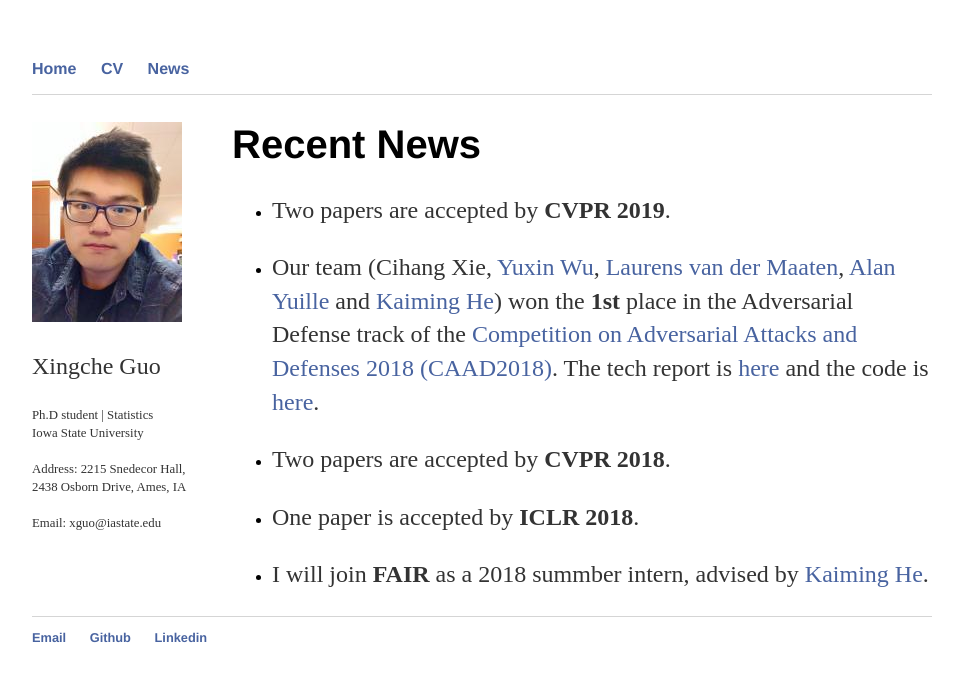
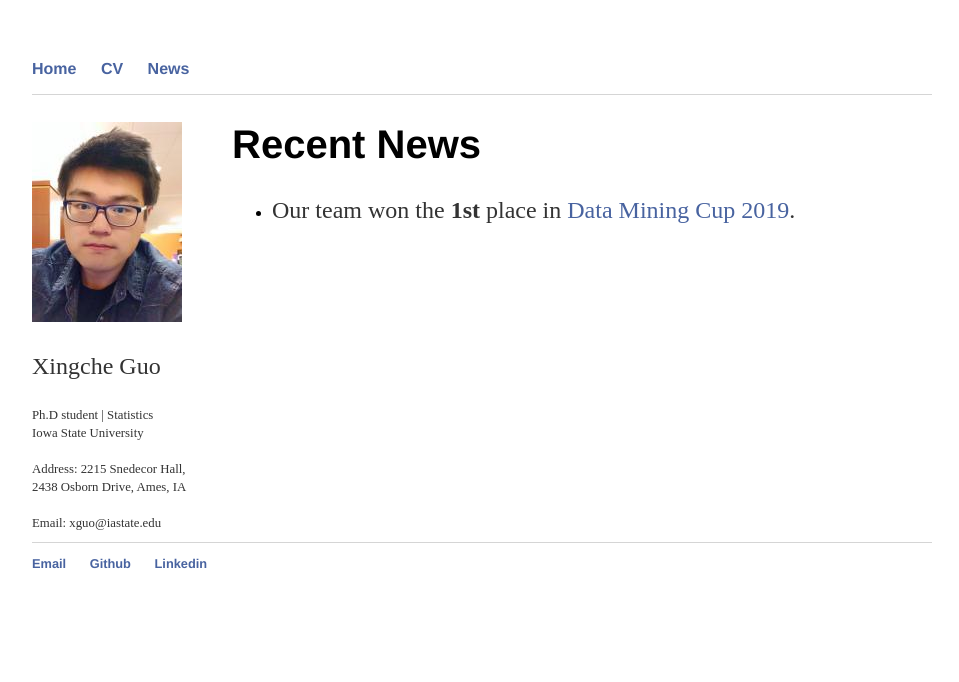
Before and after one commit to xingcheg/xingcheg.github.io, a Jekyll site: the page built from news/index.html, in a window 1280 px wide. Shown: the top 682 px of the page, without its empty margins (158-1117 px from the left). Built offline with Jekyll 4.4.1, drawn with Linux system fonts in a browser that asks for light colours.

Commit message:
Update index.html

```diff
--- a/news/index.html
+++ b/news/index.html
@@ -5,9 +5,7 @@ title: Recent News
 	<h1> Recent News </h1>
 
 <ul>
-  <li><p>Two papers are accepted by <b>CVPR 2019</b>.</p></li>
-  <li><p>Our team (Cihang Xie, <a href="http://ppwwyyxx.com/">Yuxin Wu</a>, <a href="https://lvdmaaten.github.io/">Laurens van der Maaten</a>, <a href="http://cogsci.jhu.edu/directory/alan-yuille/">Alan Yuille</a> and <a href="http://kaiminghe.com/">Kaiming He</a>) won the <b>1st</b> place in the Adversarial Defense track of the <a href="https://en.caad.geekpwn.org/competition/list.html?menuId=10">Competition on Adversarial Attacks and Defenses 2018 (CAAD2018)</a>. The tech report is <a href="https://arxiv.org/pdf/1812.03411.pdf">here</a> and the code is <a href="https://github.com/facebookresearch/ImageNet-Adversarial-Training">here</a>.</p></li>
-  <li><p>Two papers are accepted by <b>CVPR 2018</b>.</p></li>
-  <li><p>One paper is accepted by <b>ICLR 2018</b>.</p></li>
-  <li><p>I will join <b>FAIR</b> as a 2018 summber intern, advised by <a href="http://kaiminghe.com/">Kaiming He</a>.</p></li>
+  <li><p>Our team won the <b>1st</b> place in <a href="https://www.data-mining-cup.com/dmc-2019/">Data Mining Cup 2019</a>.
+	  </p></li>
+
 </ul>
```
